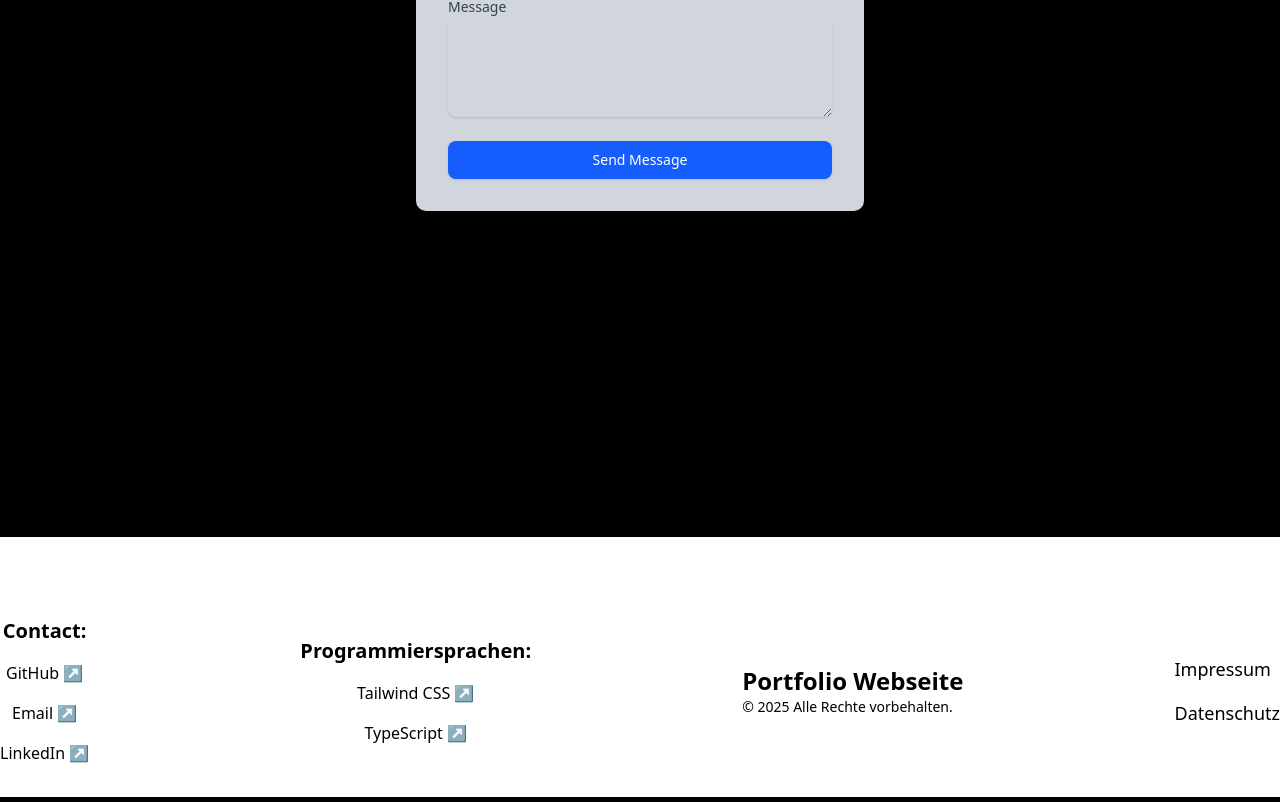
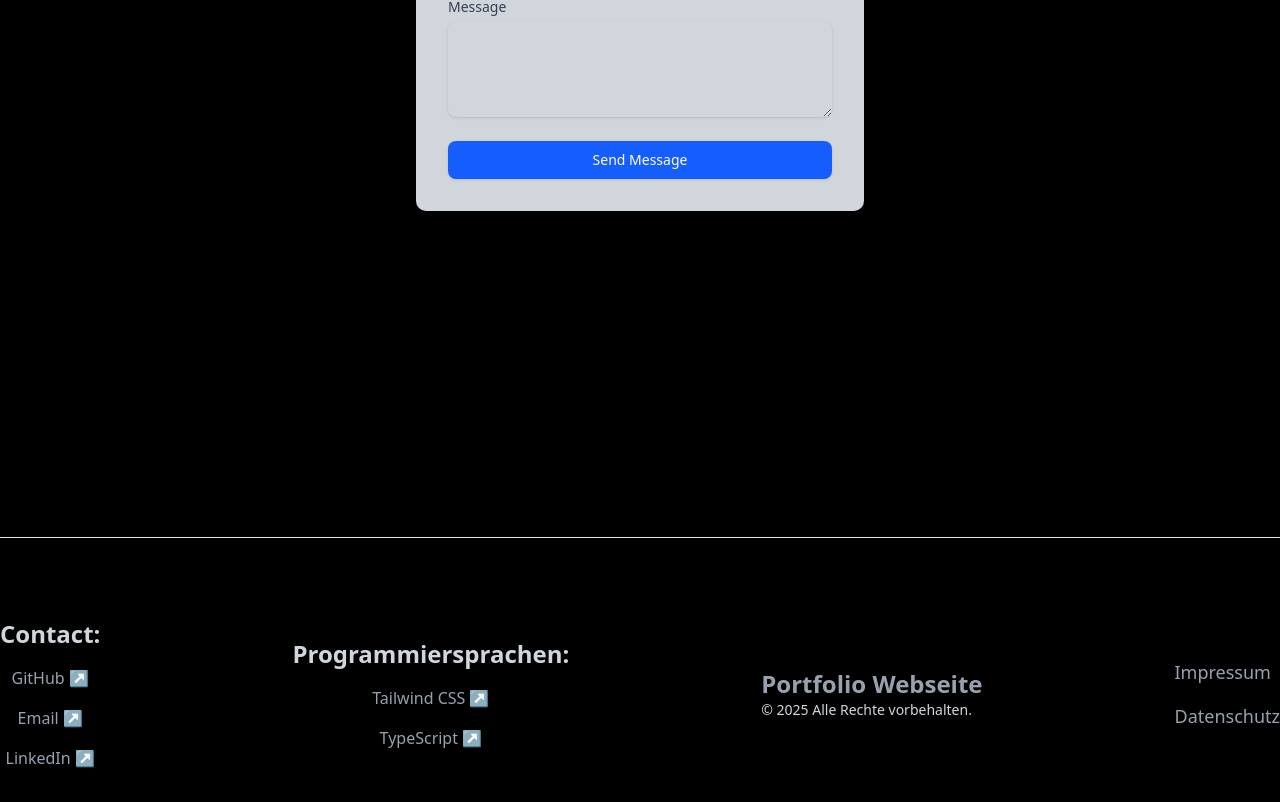
Before and after one commit to Hari-Gian/PortfolioWebseite, a Next.js app: page / in a window 1280 px wide. Shown: the part 1143-1945 px from the top of the page. Built offline with nearby package versions, Linux system fonts and the light colour scheme.

Commit message:
weiter gearbeitet

```diff
--- a/components/footer.tsx
+++ b/components/footer.tsx
@@ -1,14 +1,14 @@
 export default function Footer() {
     return (
-        <footer className="bg-white relative w-full bg-gradient-to-r text-gray-100 pt-20 pb-8 mt-8 shadow-lg">
+        <footer className="bg-black relative w-full bg-gradient-to-r text-gray-100 pt-20 pb-8 mt-8 border-t shadow-sm">
 
 
             <div
                 className="container mx-auto flex flex-col md:flex-row justify-between items-center space-y-4 md:space-y-0">
 
 
-                <div className="flex flex-col justify-center items-center space-y-4 text-black">
-                    <a className="text-black transition-colors duration text-lg font-extrabold text-xl">Contact:</a>
+                <div className="flex flex-col justify-center items-center space-y-4 text-gray-400">
+                    <a className="text-gray-300 transition-colors duration font-extrabold text-2xl">Contact:</a>
                     <a
                         href="https://github.com"
                         target="_blank"
@@ -33,8 +33,8 @@ export default function Footer() {
                     </a>
                 </div>
 
-                <div className="flex flex-col justify-center items-center space-y-4 text-black ">
-                    <a className="text-black transition-colors duration text-lg font-extrabold text-xl">Programmiersprachen:</a>
+                <div className="flex flex-col justify-center items-center space-y-4 text-gray-400 ">
+                    <a className="text-gray-300 transition-colors duration font-extrabold text-2xl">Programmiersprachen:</a>
                     <a
                         href="https://tailwindcss.com"
                         target="_blank"
@@ -54,8 +54,8 @@ export default function Footer() {
                 </div>
 
                 <div className="text-center md:text-left">
-                    <h2 className="text-2xl font-extrabold text-black ">Portfolio Webseite</h2>
-                    <p className="text-sm text-black">
+                    <h2 className="text-2xl font-extrabold text-gray-400 ">Portfolio Webseite</h2>
+                    <p className="text-sm text-gray-300">
                         &copy; {new Date().getFullYear()} Alle Rechte vorbehalten.
                     </p>
                 </div>
@@ -63,13 +63,13 @@ export default function Footer() {
                 <div className="flex flex-col space-y-4">
                     <a
                         href="#impressum"
-                        className="text-black text-lg hover:text-white transition-colors duration-300"
+                        className="text-gray-400 text-lg hover:text-white transition-colors duration-300"
                     >
                         Impressum
                     </a>
                     <a
                         href="#datenschutz"
-                        className="text-black text-lg hover:text-white transition-colors duration-300"
+                        className="text-gray-400 text-lg hover:text-white transition-colors duration-300"
                     >
                         Datenschutz
                     </a>
--- a/components/header.tsx
+++ b/components/header.tsx
@@ -150,7 +150,7 @@ const Navbar = () => {
     ];
 
     return (
-        <nav className={`fixed top-0 left-0 w-full z-10 ${!isScrolled && "bg-white border-b shadow-sm "}`}>
+        <nav className={`fixed top-0 left-0 w-full z-10 ${!isScrolled && "bg-black border-b shadow-sm "}`}>
             <div
                 className={`max-w-6xl mx-auto flex items-center ${isScrolled ? "justify-center" : "justify-between"} p-6`}>
                 {/* Logo */}
```
